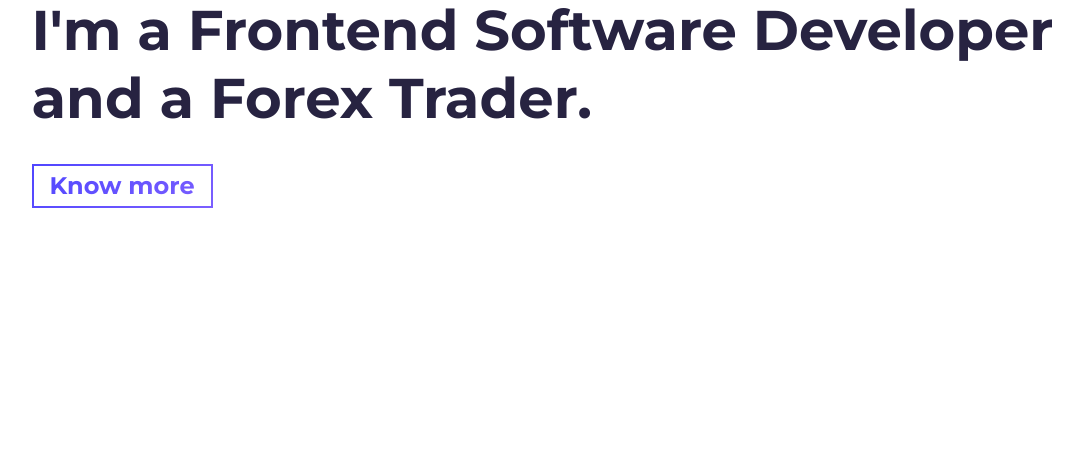
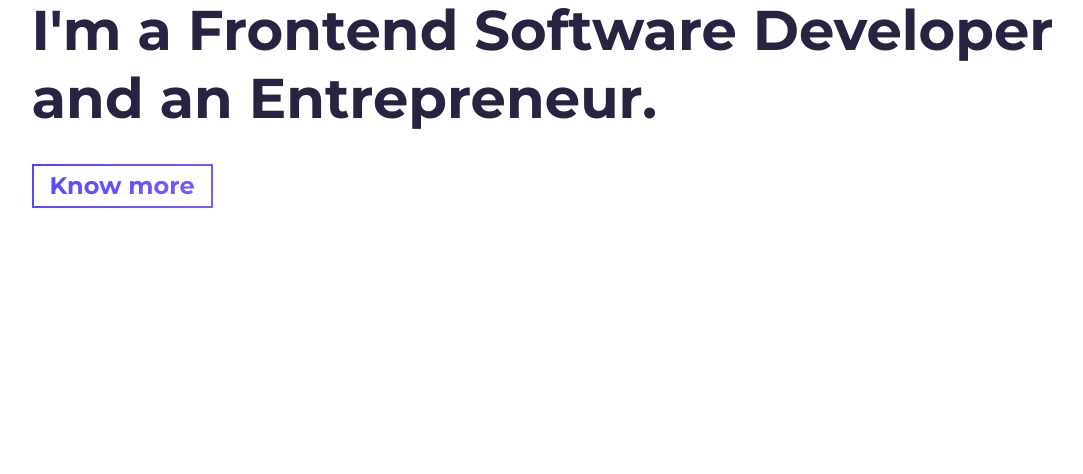
Before and after one commit to Abdull-Kudus/abdull-kudus-portfolio, a website built with Parcel: page src/index.html in a window 1280 px wide. Shown: the part 326-800 px from the top of the page, without its empty margins (46-1129 px from the left). Built offline with nearby package versions, Linux system fonts and the light colour scheme.

Commit message:
Update job title from Forex Trader to Entrepreneur

```diff
--- a/src/index.html
+++ b/src/index.html
@@ -48,7 +48,7 @@
         <h1 class="hero-title load-hidden">
           Hi, my name is <span class="text-color-main">Abdul Kudus</span>
           <br />
-          I'm a Frontend Software Developer and a Forex Trader.
+          I'm a Frontend Software Developer and an Entrepreneur.
         </h1>
         <p class="hero-cta load-hidden">
           <a rel="noreferrer" class="cta-btn cta-btn--hero" href="#about"
```
